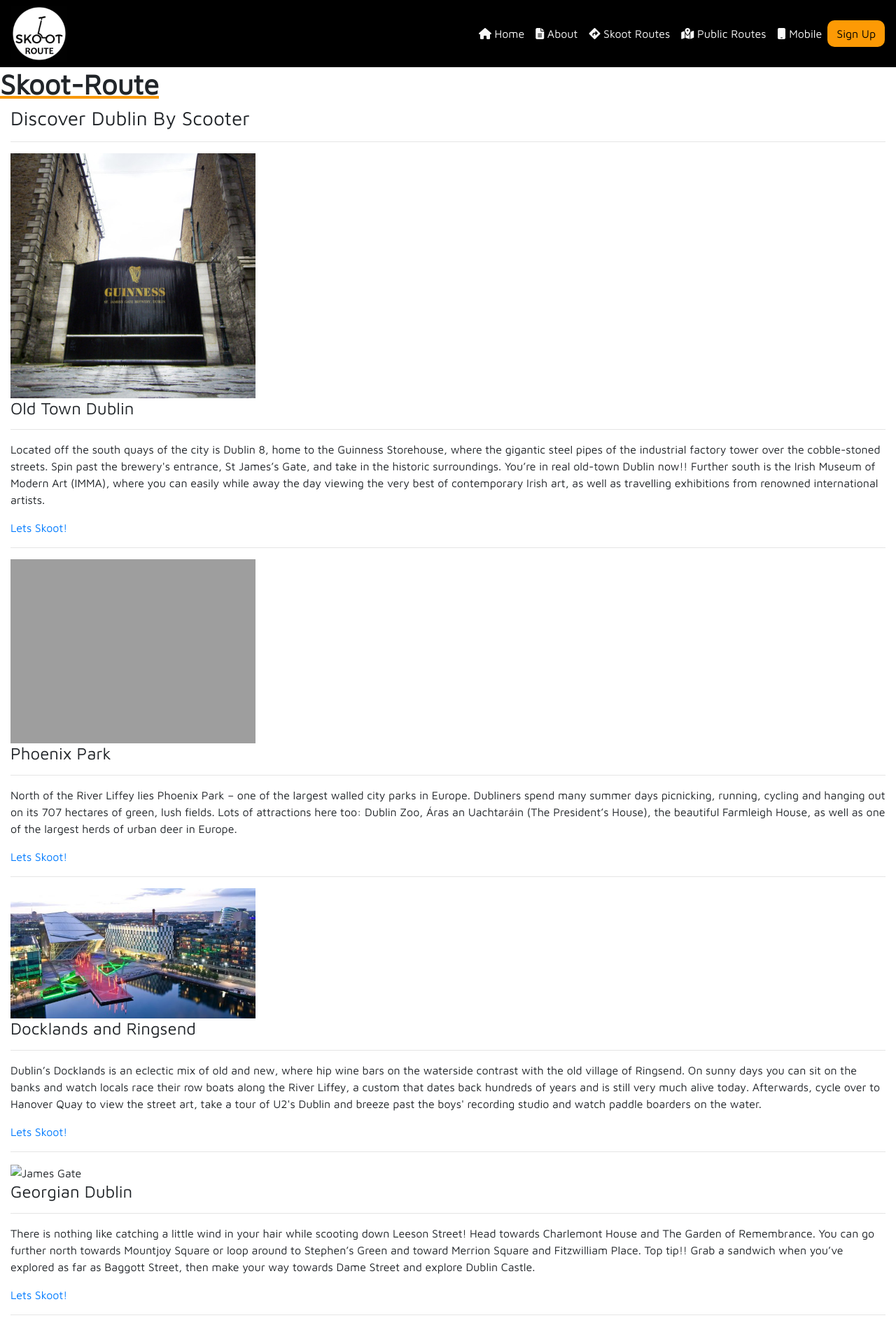
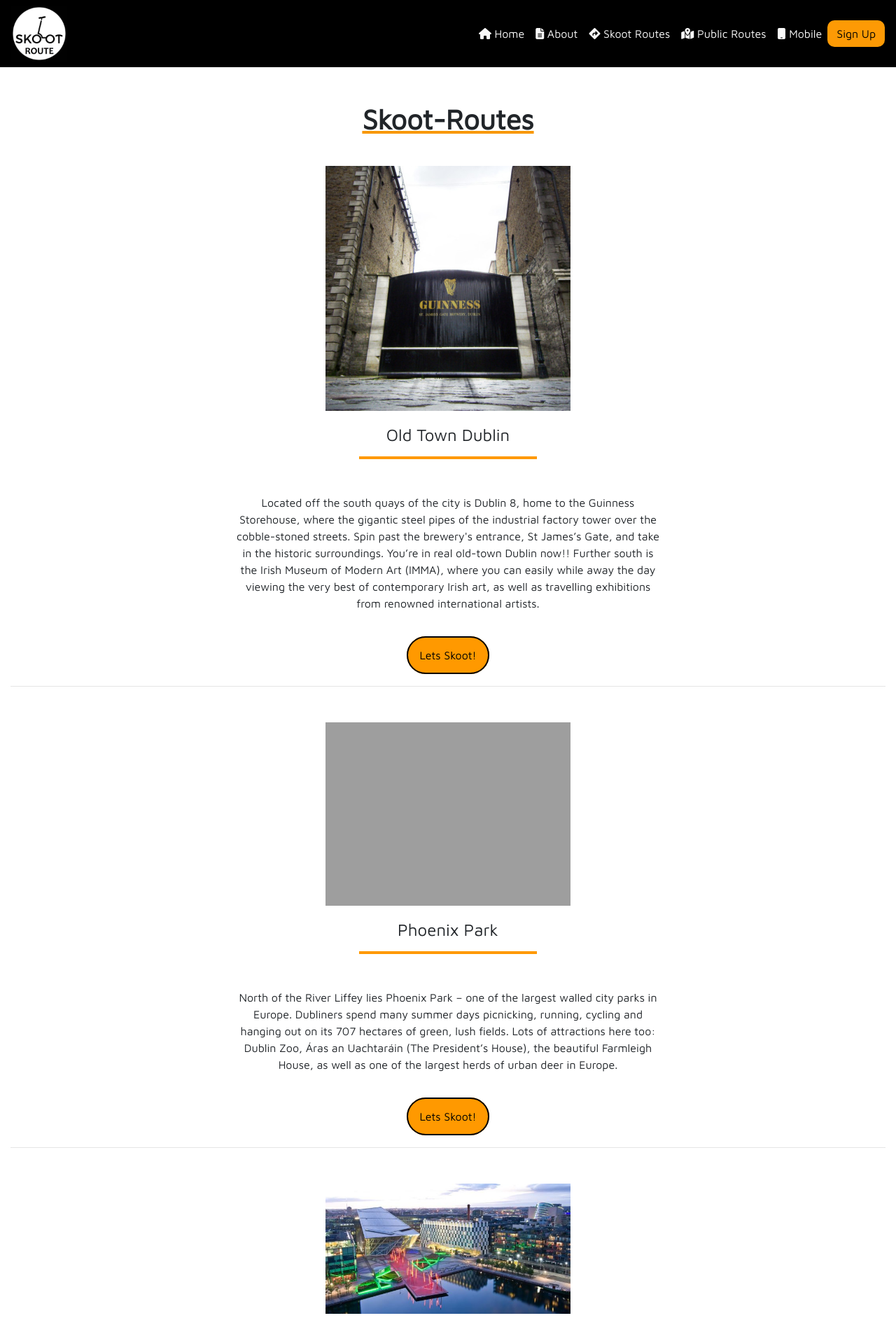
Before and after one commit to Jmurray1989/Skoot-Route, a Flask app: page /routes in a window 1280 px wide. Shown: the top 1893 px of the page at 70% size. Run offline with Flask 2, Linux system fonts and the light colour scheme; some libraries are stand-ins or nearby versions; grey boxes are pictures that could not be loaded.

Commit message:
new images added for routes page, styled page with buttons and dividers

```diff
--- a/static/css/style.css
+++ b/static/css/style.css
@@ -207,6 +207,13 @@
 
 /*-------------------------------------About Page---------------------------------------------*/
 
+/* Gradient Effect on Home*/
+
+.about {
+  background-color: #ffffff;; /* For browsers that do not support gradients */
+  background-image: linear-gradient( rgba(255, 255, 255, 0.5), rgba(248, 152, 7, 0.274));
+}
+
 /*Headers*/
 
 .header-main-about {
@@ -290,14 +297,64 @@
     margin-bottom: 1.5rem;
 }
 
-/*-----------------------------------Background Color-----------------------------------*/
+/*-------------------------------------Skoot Routes---------------------------------------------*/
 
-/* Gradient Effect on Home*/
+/*Images*/
+
+.skoot-route-img {
+margin-top: 35px;
+margin-bottom: 20px;
+}
+
+/*Headers*/
+
+h1.route-header {
+    text-align: center;
+    padding-top: 50px;
+}
+
+/*Dividers & Sections*/
+
+p.locations {
+  text-align: center;
+  letter-spacing: 1px;
+  margin: 50px 10vw;
+  margin-bottom: 0;
+  padding-bottom: 50px;
+}
+
+.skoot-route-divider {
+    margin-top: 2rem;
+}
+
+hr.space-route-p {
+  border: 2px solid rgb(255, 153, 0);
+  width: 20%;
+}
+
+.route {
+    text-align: center;
+}
+
+p.skoot-route {
+    display: grid;
+    margin: 50px 25vw;
+}
 
 
-.about {
-  background-color: #ffffff;; /* For browsers that do not support gradients */
-  background-image: linear-gradient( rgba(255, 255, 255, 0.5), rgba(248, 152, 7, 0.274));
+/*Buttons*/
+
+.skoot-route-button {
+    background-color: rgb(255, 153, 0);
+    color: #000000;
+    border: 2px #000000 solid;
+    border-radius: 30px;
+    margin-bottom: 2rem;
+    padding: 1rem;
+}
+
+.skoot-route-button:hover {
+    color: #ffffff;
 }
 
 
@@ -307,6 +364,8 @@
 
 .addroute-button {
   text-align: center;
+  margin-top: 5rem;
+  margin-bottom: 5rem;
 }
 
 
--- a/templates/routes.html
+++ b/templates/routes.html
@@ -1,229 +1,329 @@
-{% extends 'base.html' %}
-{% block content %}
-
-<h1>Skoot-Route</h1>
+{% extends 'base.html' %} {% block content %}
 
 <!--Locations Section-->
 
 <section class="container-fluid route" id="skoot-route">
-	<h3 class="route-header">Discover Dublin By Scooter</h3>
-
-	<hr class="space-route">
+  <h1 class="route-header">Skoot-Routes</h1>
 
   <!--Old Town Dublin Route-->
 
-	<img src="{{url_for('static', filename='images/james gate.jpg')}}" class="skoot-route-img img-fluid" alt="James Gate" height="300" width="350">
+  <img
+    src="{{url_for('static', filename='images/james gate.jpg')}}"
+    class="skoot-route-img img-fluid"
+    alt="James Gate"
+    height="300"
+    width="350"
+  />
 
   <h4>Old Town Dublin</h4>
 
-	<hr class="space-route-p">
+  <hr class="space-route-p" />
 
-	<p class="skoot-route" id="old-dublin">Located off the south quays of the city is Dublin 8, home to the Guinness
-		Storehouse,
-		where the gigantic
-		steel pipes of the industrial factory tower over the cobble-stoned streets. Spin past the brewery's
-		entrance, St James’s Gate, and take in the historic surroundings. You’re in real old-town Dublin now!!
-
-
-		Further south is the Irish Museum of Modern Art (IMMA), where you can easily while away the day viewing the
-		very best of contemporary Irish art, as well as travelling exhibitions from renowned international artists.
+  <p class="skoot-route" id="old-dublin">
+    Located off the south quays of the city is Dublin 8, home to the Guinness
+    Storehouse, where the gigantic steel pipes of the industrial factory tower
+    over the cobble-stoned streets. Spin past the brewery's entrance, St James’s
+    Gate, and take in the historic surroundings. You’re in real old-town Dublin
+    now!! Further south is the Irish Museum of Modern Art (IMMA), where you can
+    easily while away the day viewing the very best of contemporary Irish art,
+    as well as travelling exhibitions from renowned international artists.
   </p>
 
-	<a href="https://goo.gl/maps/j5EvHQXyd1k" target="_blank" class="skoot-button" role="button">Lets Skoot!</a>
+  <a
+    href="https://goo.gl/maps/j5EvHQXyd1k"
+    target="_blank"
+    class="skoot-route-button"
+    role="button"
+    >Lets Skoot!</a
+  >
 
-	<hr class="skoot-route-divider">
+  <hr class="skoot-route-divider" />
 
   <!--Phoenix Route-->
 
   <section>
-
-		<img src="{{url_for('static', filename='images/wellington.jpg')}}" class="skoot-route-img img-fluid" alt="James Gate" height="300" width="350">
+    <img
+      src="{{url_for('static', filename='images/wellington.jpg')}}"
+      class="skoot-route-img img-fluid"
+      alt="James Gate"
+      height="300"
+      width="350"
+    />
 
     <h4>Phoenix Park</h4>
 
-		<hr class="space-route-p">
+    <hr class="space-route-p" />
 
-		<p class="skoot-route" id="phoenix-park">North of the River Liffey lies Phoenix Park – one of the largest
-			walled city parks in
-			Europe. Dubliners
-			spend many summer days picnicking, running, cycling and hanging out on its 707 hectares of green, lush
-			fields. Lots of attractions here too: Dublin Zoo, Áras an Uachtaráin (The President’s House), the
-			beautiful
-			Farmleigh House, as well as one of the largest herds of urban deer in Europe.</p>
+    <p class="skoot-route" id="phoenix-park">
+      North of the River Liffey lies Phoenix Park – one of the largest walled
+      city parks in Europe. Dubliners spend many summer days picnicking,
+      running, cycling and hanging out on its 707 hectares of green, lush
+      fields. Lots of attractions here too: Dublin Zoo, Áras an Uachtaráin (The
+      President’s House), the beautiful Farmleigh House, as well as one of the
+      largest herds of urban deer in Europe.
+    </p>
 
-		<a href="https://goo.gl/maps/j5EvHQXyd1k" target="_blank" class="skoot-button" role="button">Lets Skoot!</a>
+    <a
+      href="https://goo.gl/maps/j5EvHQXyd1k"
+      target="_blank"
+      class="skoot-route-button"
+      role="button"
+      >Lets Skoot!</a
+    >
   </section>
 
-	<hr class="skoot-route-divider">
+  <hr class="skoot-route-divider" />
 
   <!--Docklands & Ringsend Route-->
 
   <section>
-
-		<img src="{{url_for('static', filename='images/docklands.jpg')}}" class="skoot-route-img img-fluid" alt="James Gate" height="300" width="350">
+    <img
+      src="{{url_for('static', filename='images/docklands.jpg')}}"
+      class="skoot-route-img img-fluid"
+      alt="James Gate"
+      height="300"
+      width="350"
+    />
 
     <h4>Docklands and Ringsend</h4>
 
-		<hr class="space-route-p">
+    <hr class="space-route-p" />
 
-		<p class="skoot-route" id="docklands">Dublin’s Docklands is an eclectic mix of old and new, where hip wine
-			bars on the waterside
-			contrast with the
-			old village of Ringsend. On sunny days you can sit on the banks and watch locals race their row boats
-			along
-			the River Liffey, a custom that dates back hundreds of years and is still very much alive today.
-			Afterwards,
-			cycle over to Hanover Quay to view the street art, take a tour of U2's Dublin and breeze past the boys'
-			recording studio and watch paddle boarders on the water.</p>
+    <p class="skoot-route" id="docklands">
+      Dublin’s Docklands is an eclectic mix of old and new, where hip wine bars
+      on the waterside contrast with the old village of Ringsend. On sunny days
+      you can sit on the banks and watch locals race their row boats along the
+      River Liffey, a custom that dates back hundreds of years and is still very
+      much alive today. Afterwards, cycle over to Hanover Quay to view the
+      street art, take a tour of U2's Dublin and breeze past the boys' recording
+      studio and watch paddle boarders on the water.
+    </p>
 
-		<a href="https://goo.gl/maps/j5EvHQXyd1k" target="_blank" class="skoot-button" role="button">Lets Skoot!</a>
+    <a
+      href="https://goo.gl/maps/j5EvHQXyd1k"
+      target="_blank"
+      class="skoot-route-button"
+      role="button"
+      >Lets Skoot!</a
+    >
   </section>
 
-	<hr class="skoot-route-divider">
+  <hr class="skoot-route-divider" />
 
   <!--Georgian Dublin Route-->
 
   <section>
-
-		<img src="" class="skoot-route-img img-fluid" alt="James Gate" height="300" width="350">
+    <img
+      src="{{url_for('static', filename='images/georgian.png')}}"
+      class="skoot-route-img img-fluid"
+      alt="James Gate"
+      height="300"
+      width="350"
+    />
 
     <h4>Georgian Dublin</h4>
 
-		<hr class="space-route-p">
+    <hr class="space-route-p" />
 
-		<p class="skoot-route" id="georgian-dublin">There is nothing like catching a little wind in your hair while
-			scooting down Leeson Street!
-			Head towards
-			Charlemont House and The Garden of Remembrance. You can go further north towards Mountjoy Square or loop
+    <p class="skoot-route" id="georgian-dublin">
+      There is nothing like catching a little wind in your hair while scooting
+      down Leeson Street! Head towards Charlemont House and The Garden of
+      Remembrance. You can go further north towards Mountjoy Square or loop
       around to Stephen’s Green and toward Merrion Square and Fitzwilliam Place.
+      Top tip!! Grab a sandwich when you’ve explored as far as Baggott Street,
+      then make your way towards Dame Street and explore Dublin Castle.
+    </p>
 
-			Top tip!! Grab a sandwich when you’ve explored as far as Baggott Street, then make your way towards Dame
-			Street and explore Dublin Castle.</p>
-
-		<a href="https://goo.gl/maps/j5EvHQXyd1k" target="_blank" class="skoot-button" role="button">Lets Skoot!</a>
+    <a
+      href="https://goo.gl/maps/j5EvHQXyd1k"
+      target="_blank"
+      class="skoot-route-button"
+      role="button"
+      >Lets Skoot!</a
+    >
   </section>
 
-	<hr class="skoot-route-divider">
+  <hr class="skoot-route-divider" />
 
   <!--Grand Canal Route-->
 
   <section>
-
-		<img src="{{url_for('static', filename='images/grand-canal.jpg')}}" class="skoot-route-img img-fluid" alt="James Gate" height="300" width="350">
+    <img
+      src="{{url_for('static', filename='images/grand-canal.jpg')}}"
+      class="skoot-route-img img-fluid"
+      alt="James Gate"
+      height="300"
+      width="350"
+    />
 
     <h4>Grand Canal Way</h4>
 
-		<hr class="space-route-p" id="grand-canal">
+    <hr class="space-route-p" id="grand-canal" />
 
-		<p class="skoot-route">While the canal is synonymous with lazy days, this flat stretch delineates
-			Ballsbridge,
-			Rathmines and
-			Crumlin, even running as far as Lucan and Kildare. If it’s a lazy Scoot you’re after with plenty of
-			coffee
-			and cake pit stops, then this track is ideal!</p>
+    <p class="skoot-route">
+      While the canal is synonymous with lazy days, this flat stretch delineates
+      Ballsbridge, Rathmines and Crumlin, even running as far as Lucan and
+      Kildare. If it’s a lazy Scoot you’re after with plenty of coffee and cake
+      pit stops, then this track is ideal!
+    </p>
 
-		<a href="https://goo.gl/maps/j5EvHQXyd1k" target="_blank" class="skoot-button" role="button">Lets Skoot!</a>
+    <a
+      href="https://goo.gl/maps/j5EvHQXyd1k"
+      target="_blank"
+      class="skoot-route-button"
+      role="button"
+      >Lets Skoot!</a
+    >
   </section>
 
-	<hr class="skoot-route-divider">
+  <hr class="skoot-route-divider" />
 
   <!--Strawberry Beds Route-->
 
   <section>
-
-		<img src="{{url_for('static', filename='images/straw-beds.jpg')}}" class="skoot-route-img img-fluid" alt="James Gate" height="300" width="350">
+    <img
+      src="{{url_for('static', filename='images/straw-beds.jpg')}}"
+      class="skoot-route-img img-fluid"
+      alt="James Gate"
+      height="300"
+      width="350"
+    />
 
     <h4>Strawberry Beds</h4>
 
-		<hr class="space-route-p">
+    <hr class="space-route-p" />
 
-		<p class="skoot-route" id="straw-beds">Adjacent to the Liffey and running along the western edge of the
-			Phoenix Park, Strawberry
-			Fields straddles
-			both Lucan and Chapelizod, giving scooter riders & cyclists an opportunity to glide through the park and
-			towards the city centre.</p>
+    <p class="skoot-route" id="straw-beds">
+      Adjacent to the Liffey and running along the western edge of the Phoenix
+      Park, Strawberry Fields straddles both Lucan and Chapelizod, giving
+      scooter riders & cyclists an opportunity to glide through the park and
+      towards the city centre.
+    </p>
 
-		<a href="https://goo.gl/maps/j5EvHQXyd1k" target="_blank" class="skoot-button" role="button">Lets Skoot!</a>
+    <a
+      href="https://goo.gl/maps/j5EvHQXyd1k"
+      target="_blank"
+      class="skoot-route-button"
+      role="button"
+      >Lets Skoot!</a
+    >
   </section>
 
-	<hr class="skoot-route-divider">
+  <hr class="skoot-route-divider" />
 
   <!--The Dodder Route-->
 
   <section>
-
-		<img src="{{url_for('static', filename='images/dodder.jpg')}}" class="skoot-route-img img-fluid" alt="James Gate" height="300" width="350">
+    <img
+      src="{{url_for('static', filename='images/dodder.jpg')}}"
+      class="skoot-route-img img-fluid"
+      alt="James Gate"
+      height="300"
+      width="350"
+    />
 
     <h4>The Dodder via Bushy Park</h4>
 
-		<hr class="space-route-p">
+    <hr class="space-route-p" />
 
-		<p class="skoot-route" id="dodder">Scoot along Beaver Row towards Clonskeagh where the Dodder runs through
-			the park between
-			Clonskeagh Road and
-			Milltown (opposite Riverview). Follow the designated cycle lane until you hit the traffic crossing, and
-			then
-			continue towards the Dropping Well and Bushy Park, Terenure.</p>
+    <p class="skoot-route" id="dodder">
+      Scoot along Beaver Row towards Clonskeagh where the Dodder runs through
+      the park between Clonskeagh Road and Milltown (opposite Riverview). Follow
+      the designated cycle lane until you hit the traffic crossing, and then
+      continue towards the Dropping Well and Bushy Park, Terenure.
+    </p>
 
-		<a href="https://goo.gl/maps/j5EvHQXyd1k" target="_blank" class="skoot-button" role="button">Lets Skoot!</a>
+    <a
+      href="https://goo.gl/maps/j5EvHQXyd1k"
+      target="_blank"
+      class="skoot-route-button"
+      role="button"
+      >Lets Skoot!</a
+    >
   </section>
 
-	<hr class="skoot-route-divider">
+  <hr class="skoot-route-divider" />
 
   <!--Blackrock Route-->
 
   <section>
-
-		<img src="{{url_for('static', filename='images/')}}" class="skoot-route-img img-fluid" alt="James Gate" height="300" width="350">
+    <img
+      src="{{url_for('static', filename='images/sandymount.jpg')}}"
+      class="skoot-route-img img-fluid"
+      alt="James Gate"
+      height="300"
+      width="350"
+    />
 
     <h4>Pigeon House via Blackrock</h4>
 
-		<hr class="space-route-p">
+    <hr class="space-route-p" />
 
-		<p class="skoot-route" id="blackrock">A coastal line that runs almost straight between Blackrock and
-			Sandymount, this gentle
-			stretch takes no time
-			with a sea breeze behind your back. Simply head via Booterstown to Serpentine Avenue and up towards the
-			Aviva and Ringsend.
+    <p class="skoot-route" id="blackrock">
+      A coastal line that runs almost straight between Blackrock and Sandymount,
+      this gentle stretch takes no time with a sea breeze behind your back.
+      Simply head via Booterstown to Serpentine Avenue and up towards the Aviva
+      and Ringsend. If you want to take the scenic route towards Ranelagh and
+      the city centre, then scoot down Ailesbury Road and marvel at its stately
+      homes.
+    </p>
 
-			If you want to take the scenic route towards Ranelagh and the city centre, then scoot down Ailesbury
-			Road
-			and marvel at its stately homes.</p>
-
-		<a href="https://goo.gl/maps/j5EvHQXyd1k" target="_blank" class="skoot-button" role="button">Lets Skoot!</a>
+    <a
+      href="https://goo.gl/maps/j5EvHQXyd1k"
+      target="_blank"
+      class="skoot-route-button"
+      role="button"
+      >Lets Skoot!</a
+    >
   </section>
 
-	<hr class="skoot-route-divider">
+  <hr class="skoot-route-divider" />
 
   <!--Howth & Malahide Route-->
 
   <section>
-
-		<img src="{{url_for('static', filename='images/')}}" class="skoot-route-img img-fluid" alt="James Gate" height="300" width="350">
+    <img
+      src="{{url_for('static', filename='images/howth-head.jpg')}}"
+      class="skoot-route-img img-fluid"
+      alt="James Gate"
+      height="300"
+      width="350"
+    />
 
     <h4>Howth Head via Malahide</h4>
 
-		<hr class="space-route-p">
+    <hr class="space-route-p" />
 
-		<p class="skoot-route" id="howth">This Skoot Route is a little more ambitious-if you want to head out of the
-			city centre and get
-			the dart to
-			Malahide. Scoot north towards Malahide Castle and along the Coast Road to Dublin’s seaside town, Howth,
-			where a short climb uphill offers unparalleled views of Dublin Bay. If your legs have yet to tire, then
-			continue going north towards Skerries Beach. This is a long journey to scoot, but don't worry, once you
-			bring your e-scooter charger, you will be fine! You you can charge your e-scooter in the friendly and
-			accommodating local bars or restaurants in the area, should you run out of juice!</p>
+    <p class="skoot-route" id="howth">
+      This Skoot Route is a little more ambitious-if you want to head out of the
+      city centre and get the dart to Malahide. Scoot north towards Malahide
+      Castle and along the Coast Road to Dublin’s seaside town, Howth, where a
+      short climb uphill offers unparalleled views of Dublin Bay. If your legs
+      have yet to tire, then continue going north towards Skerries Beach. This
+      is a long journey to scoot, but don't worry, once you bring your e-scooter
+      charger, you will be fine! You you can charge your e-scooter in the
+      friendly and accommodating local bars or restaurants in the area, should
+      you run out of juice!
+    </p>
 
-		<a href="https://goo.gl/maps/j5EvHQXyd1k" target="_blank" class="skoot-button" role="button">Lets Skoot!</a>
+    <a
+      href="https://goo.gl/maps/j5EvHQXyd1k"
+      target="_blank"
+      class="skoot-route-button"
+      role="button"
+      >Lets Skoot!</a
+    >
+  </section>
 </section>
 
-</section>
+<hr class="skoot-route-divider" />
 
 <!--Button-->
 
 <div class="addroute-button">
-			<a type="submit" href="{{ url_for('addroute') }}" class="go-button btn btn-lg">Add Route
-				<i class="fas fa-plus"></i></a>
+  <a type="submit" href="{{ url_for('addroute') }}" class="go-button btn btn-lg"
+    >Add Your Route <i class="fas fa-plus"></i
+  ></a>
 </div>
 
 {% endblock %}
```
Also changed, not shown: static/images/georgian.png (added), static/images/howth-head.jpg (added), static/images/sandymount.jpg (added). Lines whose indentation alone changed are shown as unchanged.
